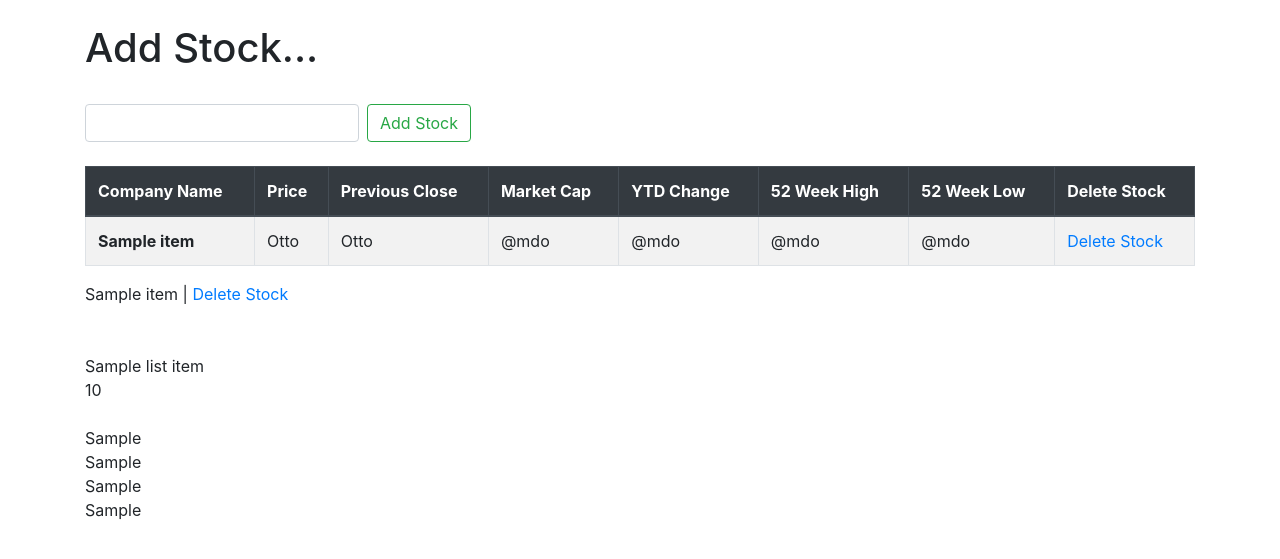
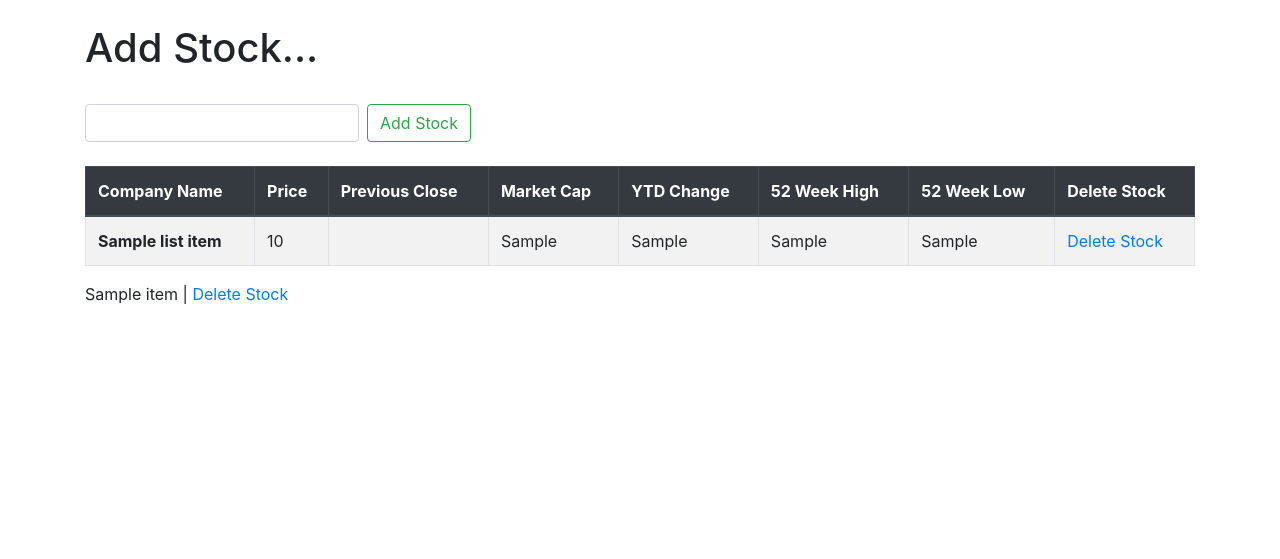
Before and after one commit to Anisaahamed5/Project04, a Django app: template Project04/quotes/templates/add_stock.html in a window 1280 px wide. Shown: the part 56-615 px from the top of the page. Run offline with Django 3.2, Linux system fonts and the light colour scheme; the template is opened without the code that fills it: most values are stand-ins (such as "Sample title", 1, 10 or a date in 2020).

Commit message:
displayed api output in table

```diff
--- a/Project04/quotes/templates/add_stock.html
+++ b/Project04/quotes/templates/add_stock.html
@@ -27,24 +27,26 @@
     </thead>
     <tbody>
 {% if ticker %}
-        {% for item in ticker %}
-            <tr>
-                <th scope="row">{{ item }}</th>
-                <td>Otto</td>
-                <td>Otto</td>
-                <td>@mdo</td>
-                <td>@mdo</td>
-                <td>@mdo</td>
-                <td>@mdo</td>
-                <td><a href="{% url 'delete' item.id %}">
-                    Delete Stock</a></td>
 
-            </tr>
-        {% endfor %}
+                {% for list_item in output %}
+                    <tr>
+                        <th scope="row">{{ list_item.companyName }}</th>
+                        <td>{{ list_item.latestPrice }}</td>
+                        <td>{{ list_item.previousClose }}</td>
+                        <td>{{ list_item.marketCap }}</td>
+                        <td>{{ list_item.ytdChange }}</td>
+                        <td>{{ list_item.week52High }}</td>
+                        <td>{{ list_item.week52Low }}</td>
+                        <td><a href="/">Delete Stock</a></td>
+                    </tr>
+                {% endfor %}
+
+
+            </tbody>
+        </table>
 {% endif %}
 
-    </tbody>
-  </table>
+
 
 {% for item in ticker %}
     {{ item }} | <a href="{% url 'delete' item.id %}">
@@ -53,14 +55,5 @@
 
 <br/><br/>
 
-{% for list_item in output %}
-        {{ list_item.companyName }}<br/>
-        {{ list_item.latestPrice }}<br/>
-        {{ list_item.previousClose }}<br/>
-        {{ list_item.marketCap }}<br/>
-        {{ list_item.ytdChange }}<br/>
-        {{ list_item.week52High }}<br/>
-        {{ list_item.week52Low }}<br/><br/>
-{% endfor %}
 
 {% endblock %}
```
